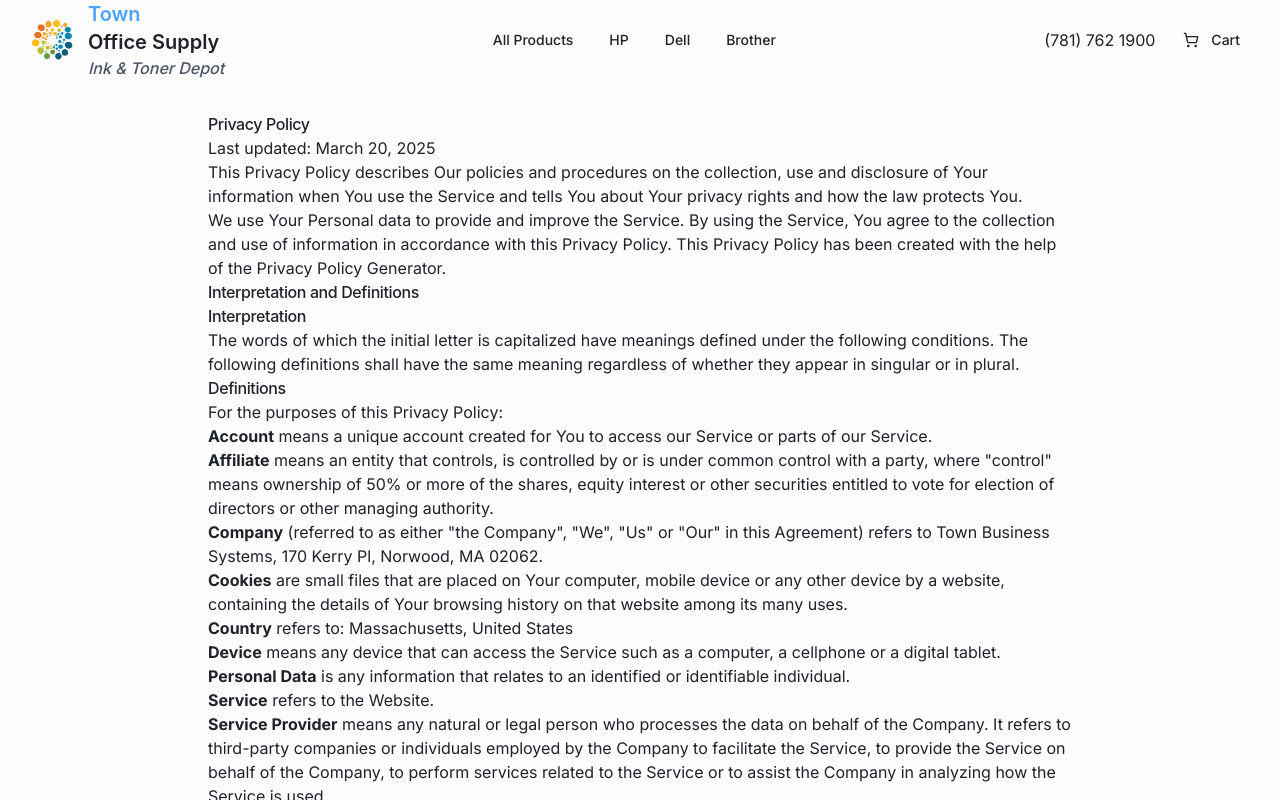
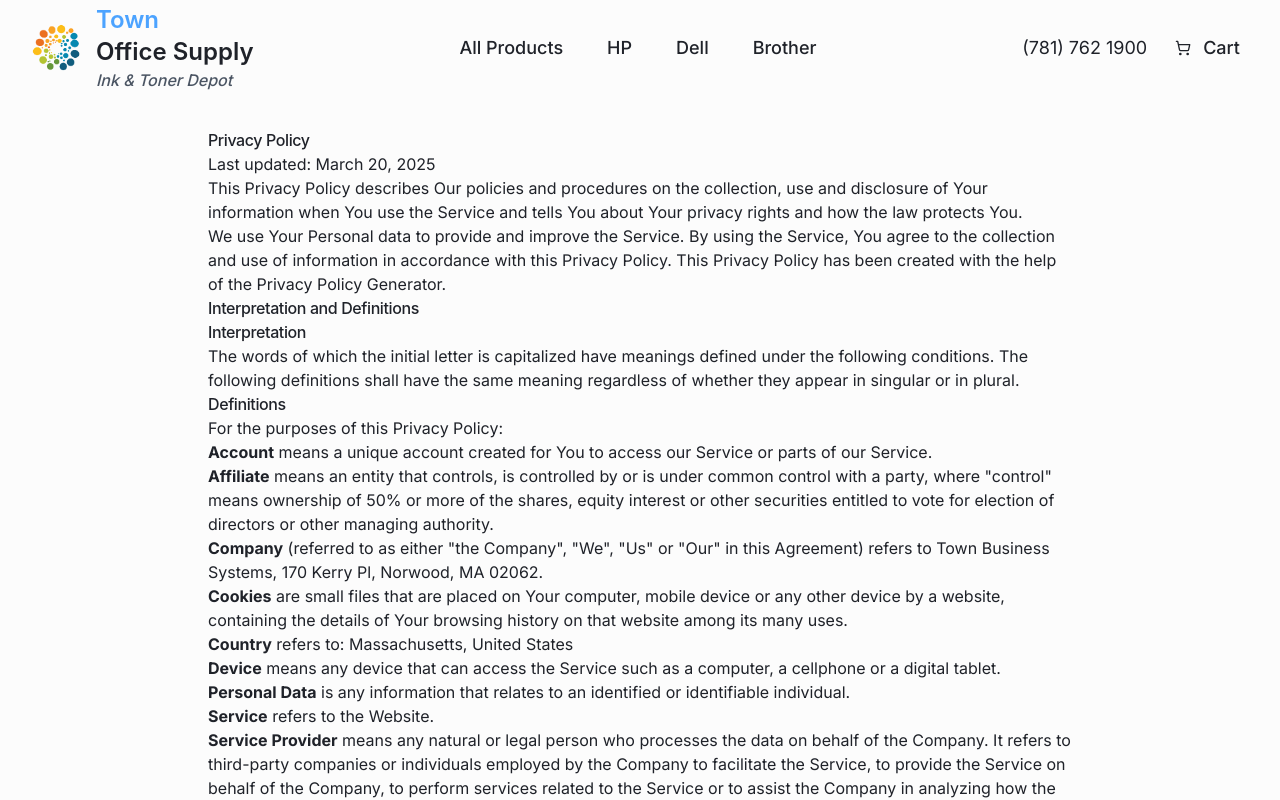
Before and after one commit to TownBusinessSystems/townofficesupply, a React (Vite) app: page /privacy in a window 1280 px wide. Shown: the top 800 px of the page. Built offline with nearby package versions, Linux system fonts and the light colour scheme.

Commit message:
Adjust Navbar and Brand Logos Size
Increase the size of the navbar and its elements, change "Trusted by Leading Brands" to "Browse by Category", increase brand image box sizes, and reduce spacing between sections.

```diff
--- a/src/components/layout/Navbar.tsx
+++ b/src/components/layout/Navbar.tsx
@@ -42,7 +42,7 @@ const Navbar: React.FC = () => {
       }`}
     >
       <div className="container mx-auto px-4 md:px-6">
-        <div className="flex items-center justify-between h-16 md:h-20">
+        <div className="flex items-center justify-between h-20 md:h-24">
           {/* Logo with more space */}
           <div className="flex-shrink-0">
             <Logo />
--- a/src/components/layout/navbar/ActionButtons.tsx
+++ b/src/components/layout/navbar/ActionButtons.tsx
@@ -25,20 +25,20 @@ const ActionButtons: React.FC<ActionButtonsProps> = ({
 
   return (
     <div className="flex items-center space-x-3">
-      <span className="hidden md:block text-foreground">
+      <span className="hidden md:block text-foreground text-lg">
         (781) 762 1900
       </span>
       <Button
         variant="ghost"
         size="default"
-        className="text-foreground hover:bg-accent hover:text-white transition-colors duration-300 relative rounded-full"
+        className="text-foreground hover:bg-accent hover:text-white transition-colors duration-300 relative rounded-full text-base md:text-lg px-4 py-3 h-auto"
         aria-label="Cart"
         onClick={toggleCart}
       >
-        <ShoppingCart size={20} className="mr-1" />
+        <ShoppingCart size={22} className="mr-1" />
         <span className="hidden sm:inline">Cart</span>
         {cartItemsCount > 0 && (
-          <Badge className="absolute -top-1 -right-1 h-5 w-5 flex items-center justify-center p-0 bg-accent text-white text-xs animate-scale-in">
+          <Badge className="absolute -top-1 -right-1 h-6 w-6 flex items-center justify-center p-0 bg-accent text-white text-xs animate-scale-in">
             {cartItemsCount}
           </Badge>
         )}
@@ -46,11 +46,11 @@ const ActionButtons: React.FC<ActionButtonsProps> = ({
       <Button
         variant="ghost"
         size="icon"
-        className="md:hidden text-foreground hover:text-accent transition-colors duration-300"
+        className="md:hidden text-foreground hover:text-accent transition-colors duration-300 h-12 w-12"
         aria-label={isMobileMenuOpen ? "Close menu" : "Open menu"}
         onClick={onMobileMenuClick}
       >
-        {isMobileMenuOpen ? <X size={20} /> : <Menu size={20} />}
+        {isMobileMenuOpen ? <X size={24} /> : <Menu size={24} />}
       </Button>
     </div>
   );
--- a/src/components/layout/navbar/DesktopNavigation.tsx
+++ b/src/components/layout/navbar/DesktopNavigation.tsx
@@ -15,10 +15,10 @@ const DesktopNavigation: React.FC = () => {
   return (
     <div className="hidden md:flex items-center space-x-6 flex-1 justify-center">
       <NavigationMenu>
-        <NavigationMenuList>
+        <NavigationMenuList className="text-lg">
           <NavigationMenuItem>
             <Link to="/products">
-              <NavigationMenuLink className={navigationMenuTriggerStyle()}>
+              <NavigationMenuLink className={`${navigationMenuTriggerStyle()} text-base md:text-lg py-2.5 px-5`}>
                 All Products
               </NavigationMenuLink>
             </Link>
@@ -26,7 +26,7 @@ const DesktopNavigation: React.FC = () => {
 
           <NavigationMenuItem>
             <Link to="/products?brand=HP">
-              <NavigationMenuLink className={navigationMenuTriggerStyle()}>
+              <NavigationMenuLink className={`${navigationMenuTriggerStyle()} text-base md:text-lg py-2.5 px-5`}>
                 HP
               </NavigationMenuLink>
             </Link>
@@ -34,7 +34,7 @@ const DesktopNavigation: React.FC = () => {
 
           <NavigationMenuItem>
             <Link to="/products?brand=Dell">
-              <NavigationMenuLink className={navigationMenuTriggerStyle()}>
+              <NavigationMenuLink className={`${navigationMenuTriggerStyle()} text-base md:text-lg py-2.5 px-5`}>
                 Dell
               </NavigationMenuLink>
             </Link>
@@ -42,7 +42,7 @@ const DesktopNavigation: React.FC = () => {
 
           <NavigationMenuItem>
             <Link to="/products?brand=Brother">
-              <NavigationMenuLink className={navigationMenuTriggerStyle()}>
+              <NavigationMenuLink className={`${navigationMenuTriggerStyle()} text-base md:text-lg py-2.5 px-5`}>
                 Brother
               </NavigationMenuLink>
             </Link>
--- a/src/components/layout/navbar/Logo.tsx
+++ b/src/components/layout/navbar/Logo.tsx
@@ -11,13 +11,13 @@ const Logo: React.FC = () => {
       <img
         src="/lovable-uploads/719dc146-0c76-4965-b83a-67b6eb021ba2.png"
         alt="Town Office Supply Logo"
-        className="h-14 w-auto" // Reduced size from h-16 to h-14
+        className="h-16 w-auto" // Increased size from h-14 to h-16
       />
       <div className="flex flex-col items-start">
-        <span className="text-accent text-lg md:text-xl font-display font-semibold leading-tight">
+        <span className="text-accent text-xl md:text-2xl font-display font-semibold leading-tight">
           Town
         </span>
-        <span className="text-lg md:text-xl font-display font-semibold leading-tight">
+        <span className="text-xl md:text-2xl font-display font-semibold leading-tight">
           Office Supply
         </span>
         <span className="text-sm md:text-base text-gray-600 italic font-medium leading-tight">
--- a/src/components/layout/navbar/MobileNavigation.tsx
+++ b/src/components/layout/navbar/MobileNavigation.tsx
@@ -16,25 +16,25 @@ const MobileNavigation: React.FC<MobileNavigationProps> = ({ isOpen }) => {
       <div className="container mx-auto px-4 py-6 flex flex-col space-y-4">
         <Link
           to="/products"
-          className="text-base font-medium px-3 py-2 rounded-md hover:bg-accent/10 transition-colors"
+          className="text-lg font-medium px-4 py-3 rounded-md hover:bg-accent/10 transition-colors"
         >
           All Products
         </Link>
         <Link
           to="/products?brand=HP"
-          className="text-base font-medium px-3 py-2 rounded-md hover:bg-accent/10 transition-colors"
+          className="text-lg font-medium px-4 py-3 rounded-md hover:bg-accent/10 transition-colors"
         >
           HP
         </Link>
         <Link
           to="/products?brand=Dell"
-          className="text-base font-medium px-3 py-2 rounded-md hover:bg-accent/10 transition-colors"
+          className="text-lg font-medium px-4 py-3 rounded-md hover:bg-accent/10 transition-colors"
         >
           Dell
         </Link>
         <Link
           to="/products?brand=Brother"
-          className="text-base font-medium px-3 py-2 rounded-md hover:bg-accent/10 transition-colors"
+          className="text-lg font-medium px-4 py-3 rounded-md hover:bg-accent/10 transition-colors"
         >
           Brother
         </Link>
--- a/src/components/sections/CategoriesSection.tsx
+++ b/src/components/sections/CategoriesSection.tsx
@@ -5,7 +5,7 @@ import CategoryCard from "@/components/ui/CategoryCard";
 
 const CategoriesSection: React.FC = () => {
   return (
-    <section className="py-16 bg-gray-50 dark:bg-gray-900/50">
+    <section className="py-10 bg-gray-50 dark:bg-gray-900/50">
       <div className="container px-4 mx-auto">
         <div className="grid grid-cols-1 md:grid-cols-2 gap-8">
           <CategoryCard
--- a/src/components/ui/Hero.tsx
+++ b/src/components/ui/Hero.tsx
@@ -55,7 +55,7 @@ const Hero: React.FC<HeroProps> = ({ externalIndex }) => {
   const displayIndex = externalIndex !== undefined ? externalIndex : currentIndex;
 
   return (
-    <section className="relative pt-0 overflow-hidden">
+    <section className="relative pt-0 pb-4 overflow-hidden">
       {/* Background element */}
       <div className="absolute inset-0 -z-10">
         <div className="absolute inset-0 bg-gradient-to-b from-gray-50 to-white dark:from-gray-900 dark:to-gray-950"></div>
@@ -64,7 +64,7 @@ const Hero: React.FC<HeroProps> = ({ externalIndex }) => {
 
       <div className="container px-4 mx-auto">
         {/* Hero content: Text + Image */}
-        <div className="flex flex-col lg:flex-row lg:items-center py-8 sm:py-10 lg:py-16">
+        <div className="flex flex-col lg:flex-row lg:items-center py-6 sm:py-8 lg:py-12">
           <HeroContent
             currentIndex={displayIndex}
             heroContent={heroContent}
--- a/src/components/ui/hero/BrandLogos.tsx
+++ b/src/components/ui/hero/BrandLogos.tsx
@@ -41,9 +41,9 @@ const BrandLogos: React.FC<BrandLogosProps> = ({ brandLogos }) => {
       initial="hidden"
       animate="visible"
       variants={containerVariants}
-      className="py-6 sm:py-8 mb-8"
+      className="py-4 sm:py-6 mb-4" // Reduced vertical spacing
     >
-      <h3 className="text-lg font-medium text-gray-700 dark:text-gray-300 mb-6 text-center">Trusted by Leading Brands</h3>
+      <h3 className="text-xl font-medium text-gray-700 dark:text-gray-300 mb-4 text-center">Browse by Category</h3>
       <motion.div
         className="grid grid-cols-2 sm:grid-cols-3 md:grid-cols-4 lg:grid-cols-8 gap-4 sm:gap-6"
       >
@@ -55,7 +55,7 @@ const BrandLogos: React.FC<BrandLogosProps> = ({ brandLogos }) => {
               scale: 1.05,
               boxShadow: "0 10px 25px -5px rgba(0, 0, 0, 0.1), 0 10px 10px -5px rgba(0, 0, 0, 0.04)"
             }}
-            className="relative h-16 sm:h-20 bg-white dark:bg-gray-800 rounded-lg overflow-hidden shadow-sm hover:shadow-md transition-all duration-300 flex items-center justify-center p-3"
+            className="relative h-20 sm:h-24 bg-white dark:bg-gray-800 rounded-lg overflow-hidden shadow-sm hover:shadow-md transition-all duration-300 flex items-center justify-center p-3"
           >
             <img
               src={brand.image}
```
